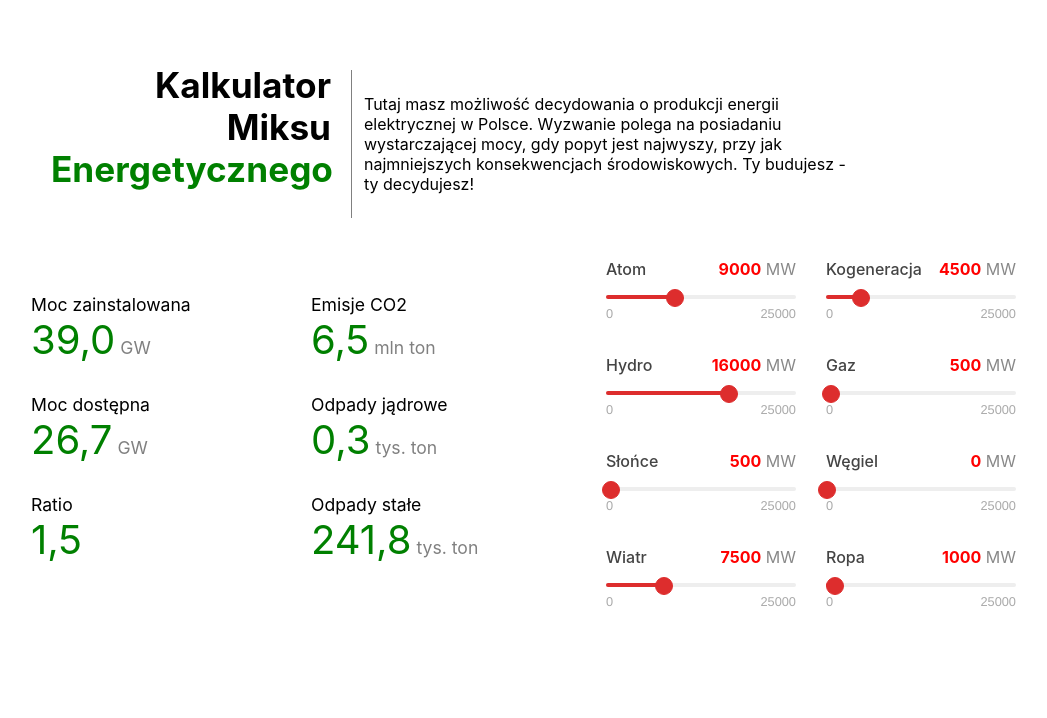
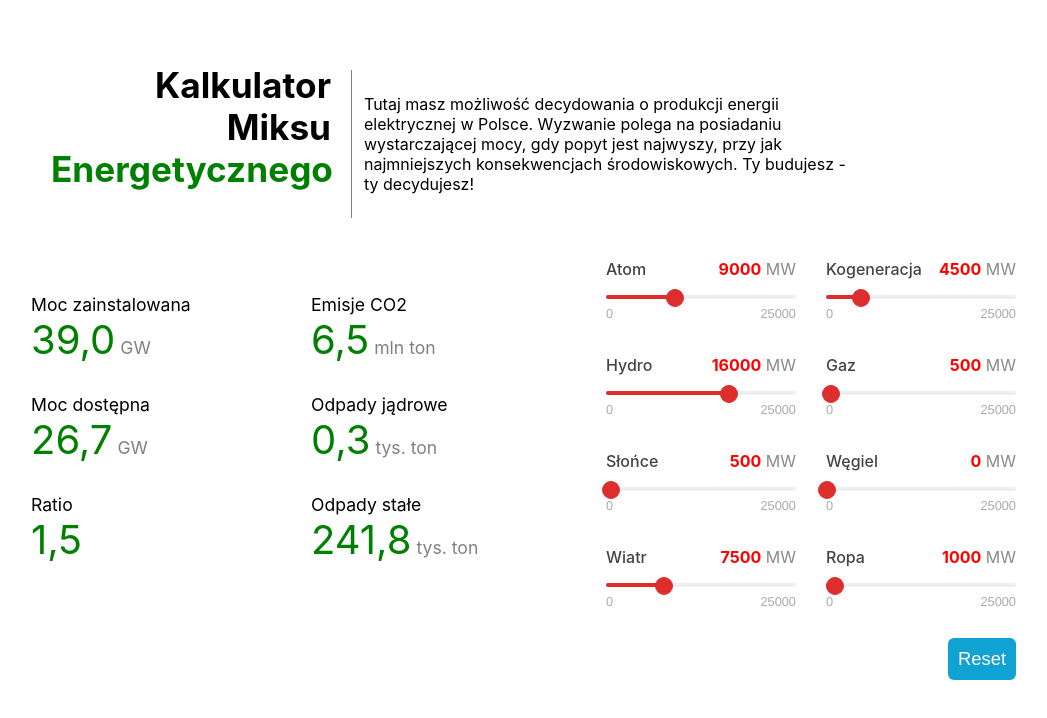
Before and after one commit to sin/energy-calc, a React (Create React App) app: page / in a window 1280 px wide. Shown: the top 718 px of the page, without its empty margins (109-1156 px from the left). Built offline with nearby package versions, Linux system fonts and the light colour scheme.

Commit message:
Add reset button (refs #14)

```diff
--- a/src/components/App/App.css
+++ b/src/components/App/App.css
@@ -45,3 +45,22 @@
 .Results {
   padding-top: 30px;
 }
+
+.Reset {
+  padding: 20px 15px;
+  text-align: right;
+}
+
+.Reset button {
+  color: white;
+  font-size: 1.15em;
+  background: #10a2d3;
+  padding: 10px;
+  border-radius: 6px;
+  border: 0;
+}
+
+.Reset button:active,
+.Reset button:hover {
+  background: #057da5;
+}
--- a/src/components/App/App.js
+++ b/src/components/App/App.js
@@ -1,4 +1,5 @@
 import React, { Component } from 'react'
+import * as store from '../../store'
 import Slider from '../Slider/Slider'
 import InfoBox from '../InfoBox/InfoBox'
 import { getData } from '../../simulator'
@@ -9,21 +10,10 @@ const formatGW = num => formatNum(num / 1e3)
 const formatWaste = num => formatNum(num / 1e3)
 const formatCO2 = num => formatNum(num / 1e6)
 
-const INSTALLED_POWERS = {
-  nuclear: 9000,
-  hydro: 16000,
-  wind: 7500,
-  solar: 500,
-  gas: 500,
-  oil: 1000,
-  chp: 4500,
-  coal: 0,
-  demand: 26700
-}
-
+const installed = store.load()
 const defaultState = {
-  installed: { ...INSTALLED_POWERS },
-  ...getData(INSTALLED_POWERS)
+  installed,
+  ...getData(installed)
 }
 
 class App extends Component {
@@ -31,6 +21,7 @@ class App extends Component {
     super(props)
 
     this.state = defaultState
+    this.reset = this.reset.bind(this)
   }
 
   update(name, value) {
@@ -39,6 +30,12 @@ class App extends Component {
       [name]: value
     }
 
+    store.save(installed)
+    this.setState({ installed, ...getData(installed) })
+  }
+
+  reset() {
+    const installed = store.reset()
     this.setState({ installed, ...getData(installed) })
   }
 
@@ -115,6 +112,9 @@ class App extends Component {
                 <Slider name="Ropa" value={oil} update={value => this.update('oil', value)} />
               </div>
             </div>
+            <div className="Reset">
+              <button onClick={this.reset}>Reset</button>
+            </div>
           </div>
         </div>
       </div>
--- /dev/null
+++ b/src/store.js
@@ -0,0 +1,30 @@
+const ls = window.localStorage
+const STORE_KEY = 'energy-calc-data'
+const DEFAULT_STATE = {
+  nuclear: 9000,
+  hydro: 16000,
+  wind: 7500,
+  solar: 500,
+  gas: 500,
+  oil: 1000,
+  chp: 4500,
+  coal: 0,
+  demand: 26700
+}
+
+export function save(data) {
+  ls.setItem(STORE_KEY, JSON.stringify(data))
+}
+
+export function load() {
+  const data = ls.getItem(STORE_KEY)
+  if (data) return JSON.parse(data)
+
+  reset()
+  return DEFAULT_STATE
+}
+
+export function reset() {
+  ls.setItem(STORE_KEY, JSON.stringify(DEFAULT_STATE))
+  return load()
+}
```
Also changed, not shown: package.json (line endings or trailing spaces).
